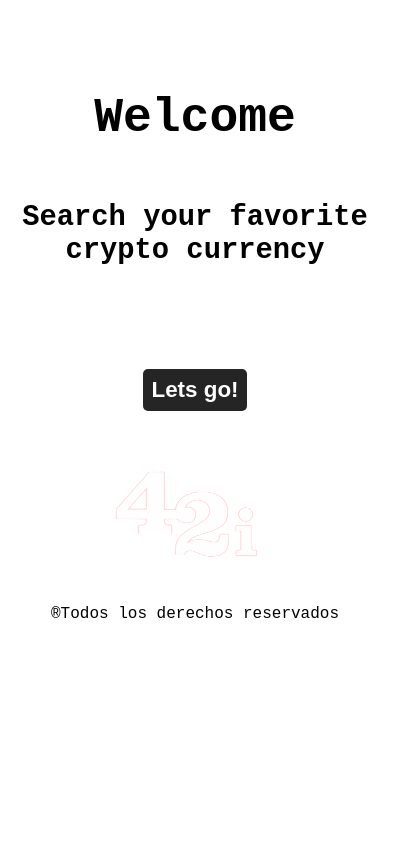
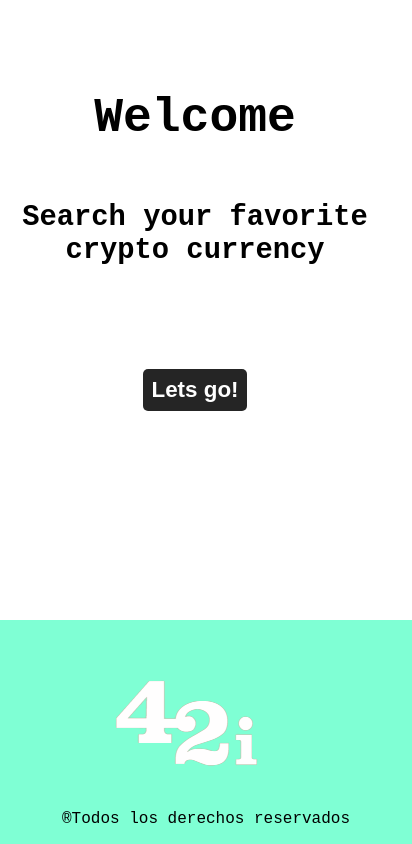
Before and after one commit to Damebeus/Challenge41, a React (Create React App) app: page / in a window 390 px wide. Shown: the whole page, 412 px wide, since content can reach past the window. Built offline with nearby package versions, Linux system fonts and the light colour scheme.

Commit message:
arreglos medidas

```diff
--- a/src/components/Welcome/Welcome.module.css
+++ b/src/components/Welcome/Welcome.module.css
@@ -43,15 +43,15 @@
 }
 
 
-/* .imagen{
+.imagen{
     display: flex;
     justify-content: center;
     flex-direction: column;
-    position: absolute;
+    position: fixed;
     bottom: 0;
    background-color: aquamarine;
 
-} */
+}
 .imagen p{
     font-size: 1rem;
     color: rgb(0, 0, 0);
```
